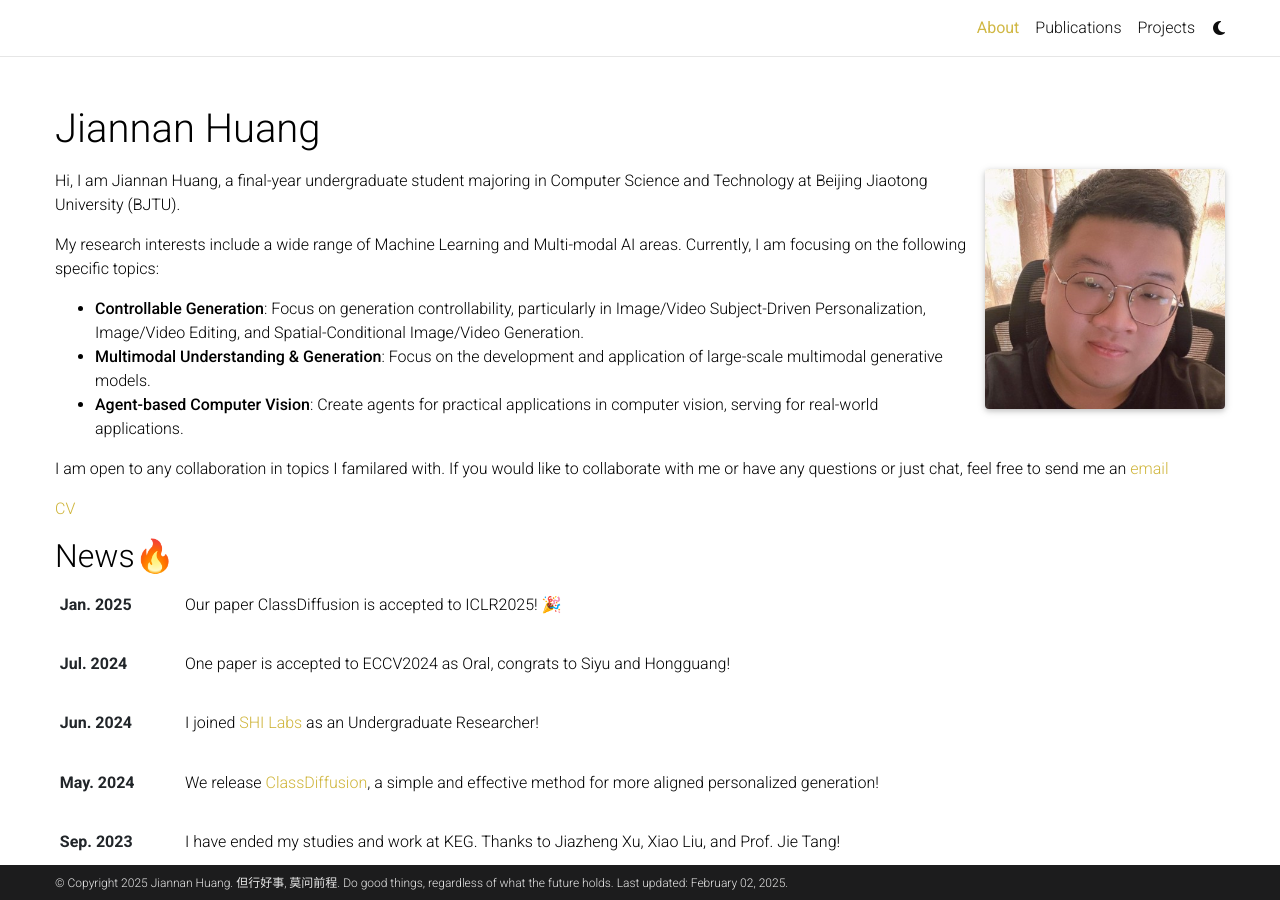
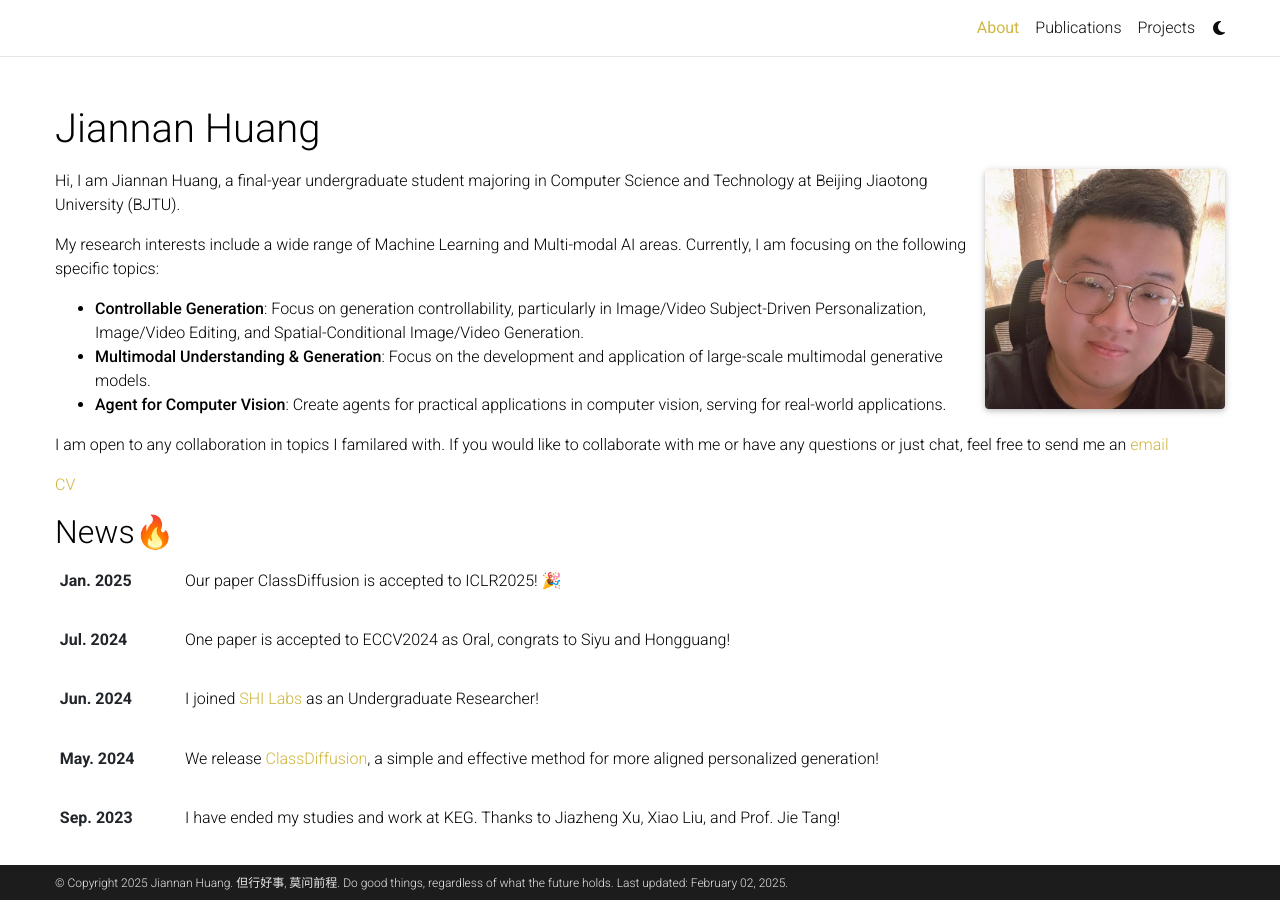
Before and after one commit to Rbrq03/Rbrq03.github.io, a Jekyll site: the page built from _pages/about.md, in a window 1280 px wide and 900 px high. Built offline with Jekyll 4.4.1, drawn with Linux system fonts in a browser that asks for light colours; full-size pictures stand in for the smaller copies a plugin makes; comment, search, counter and statistics services are not loaded; a style sheet for code colours, icons or effects is not loaded.

Commit message:
modify interest

```diff
--- a/_pages/about.md
+++ b/_pages/about.md
@@ -30,7 +30,7 @@ My research interests include a wide range of Machine Learning and Multi-modal A
 
 - **Controllable Generation**: Focus on generation controllability, particularly in Image/Video Subject-Driven Personalization, Image/Video Editing, and Spatial-Conditional Image/Video Generation.
 - **Multimodal Understanding & Generation**: Focus on the development and application of large-scale multimodal generative models.
-- **Agent-based Computer Vision**: Create agents for practical applications in computer vision, serving for real-world applications.
+- **Agent for Computer Vision**: Create agents for practical applications in computer vision, serving for real-world applications.
 
 <!-- During my undergraduate research experience, I had the privilege of studying and working at the [Wei Lab](https://weiyc.github.io) at [Beijing Jiaotong University](https://www.bjtu.edu.cn) (Major Mentor: Prof. [Yunchao Wei](https://weiyc.github.io)), [Knowledge Engineering Group](http://keg.cs.tsinghua.edu.cn) at [Tsinghua University](http://tsinghua.edu.cn) (Major Mentor: Prof. [Jie Tang](http://keg.cs.tsinghua.edu.cn/jietang/)), and [SHI Labs](https://www.shi-labs.com/) at [Georgia Tech](https://ic.gatech.edu/) (Major Mentor: Prof. [Humphery Shi](https://www.humphreyshi.com/)) -->
 
```
